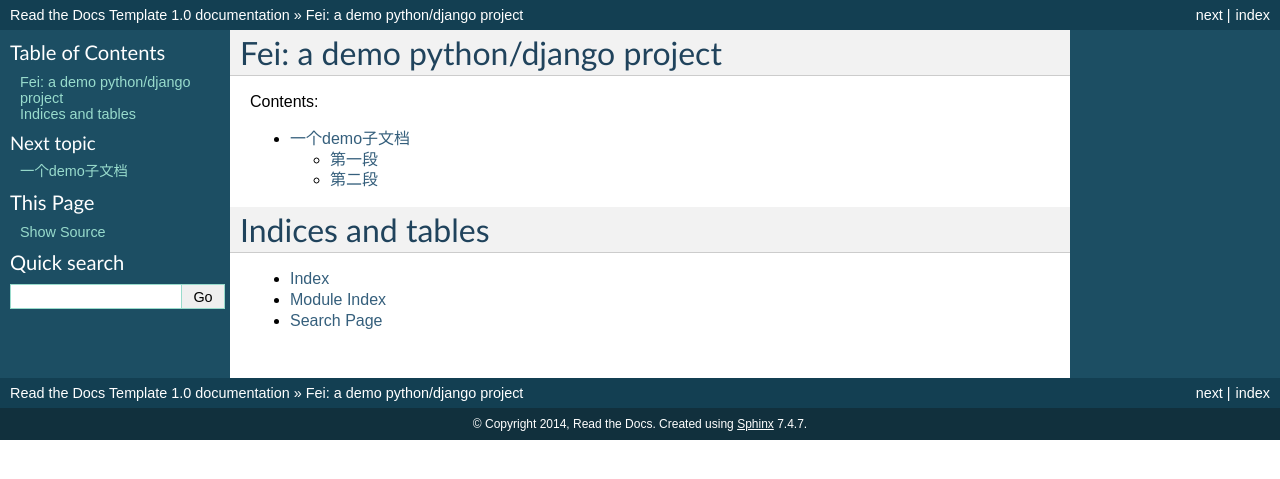
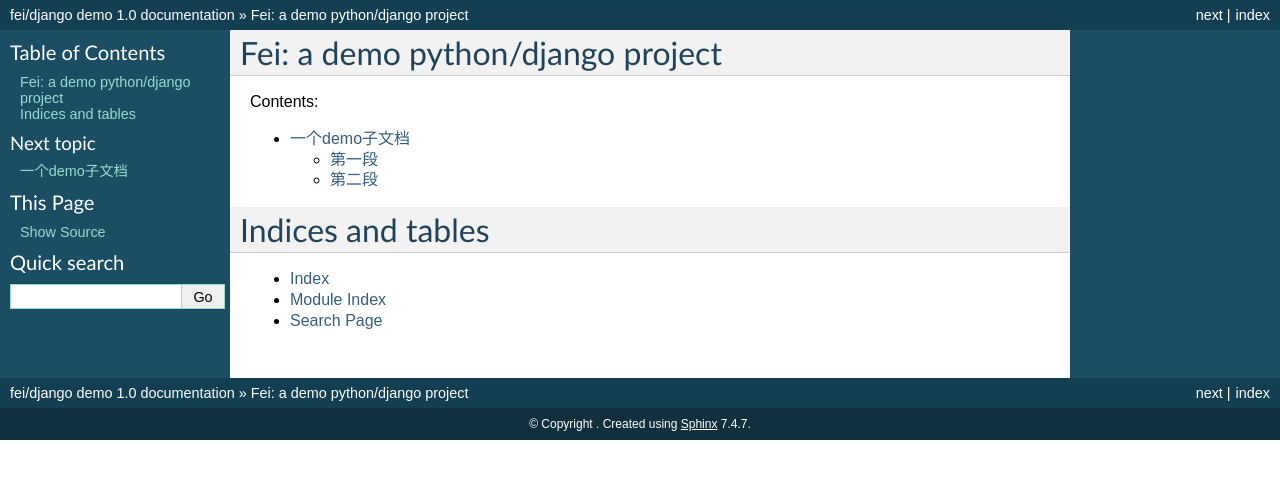
Before and after one commit to colingong/fei, a Sphinx documentation site: the page built from docs/index.rst, in a window 1280 px wide. Shown: the top 479 px of the page. Built offline with Sphinx 7.4.7, drawn with Linux system fonts in a browser that asks for light colours.

Commit message:
find the project name , is located in conf.py

```diff
--- a/docs/conf.py
+++ b/docs/conf.py
@@ -52,8 +52,8 @@ source_suffix = '.rst'
 master_doc = 'index'
 
 # General information about the project.
-project = u'Read the Docs Template'
-copyright = u'2014, Read the Docs'
+project = u'fei/django demo'
+# copyright = u'2014, Read the Docs'
 
 # The version info for the project you're documenting, acts as replacement for
 # |version| and |release|, also used in various other places throughout the
```
